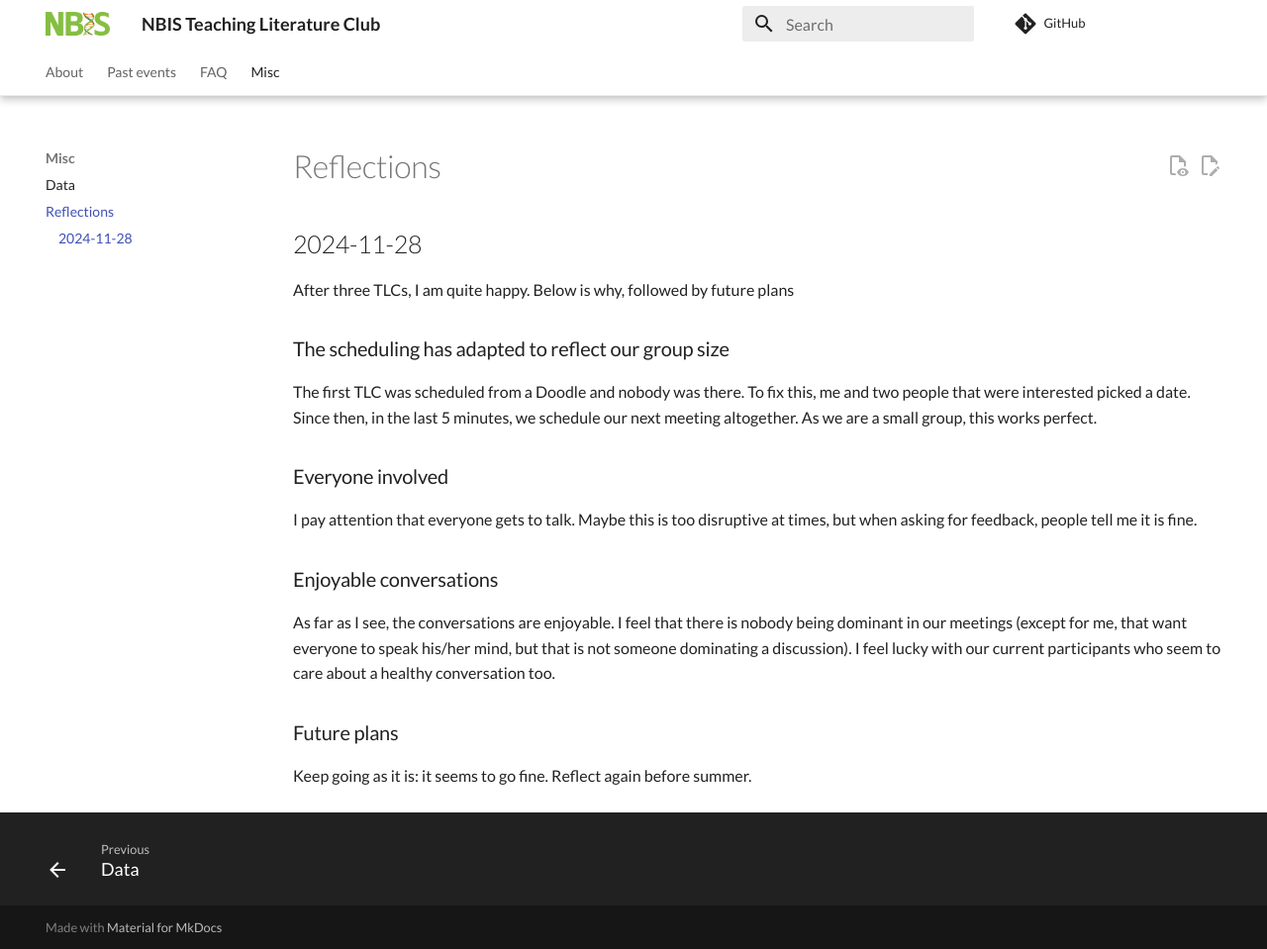
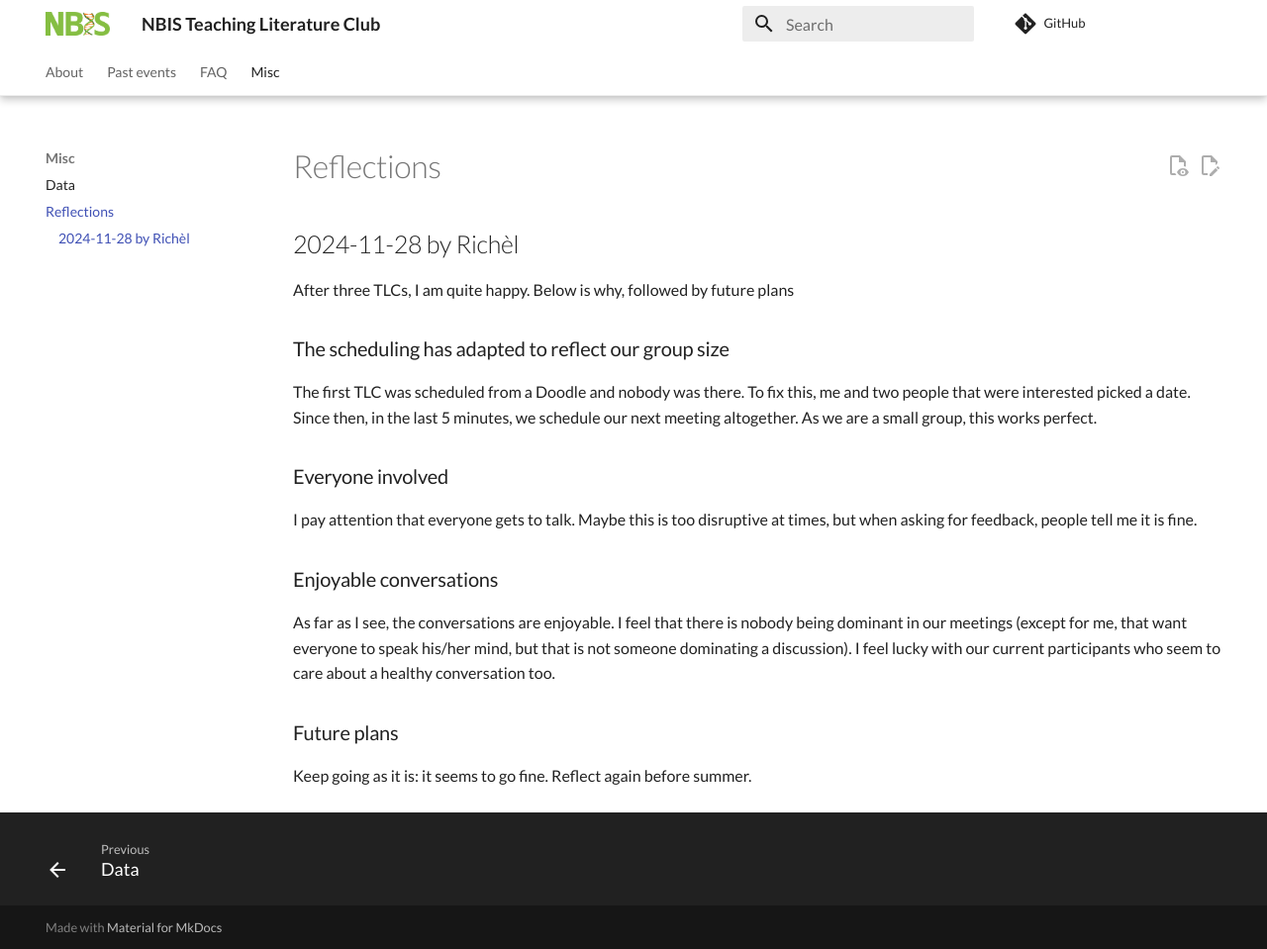
Before and after one commit to NBISweden/teaching_literature_club, an MkDocs documentation site: the page built from docs/reflections.md, in a window 1280 px wide and 959 px high. Shown: the whole window at 99% size. Built offline with MkDocs 1.6.1 and Material for MkDocs 9.7.7, drawn with Linux system fonts in a browser that asks for light colours; comment, search, counter and statistics services are not loaded.

```diff
--- a/docs/reflections.md
+++ b/docs/reflections.md
@@ -1,6 +1,6 @@
 # Reflections
 
-## 2024-11-28
+## 2024-11-28 by Richèl
 
 After three TLCs, I am quite happy.
 Below is why, followed by future plans
```
